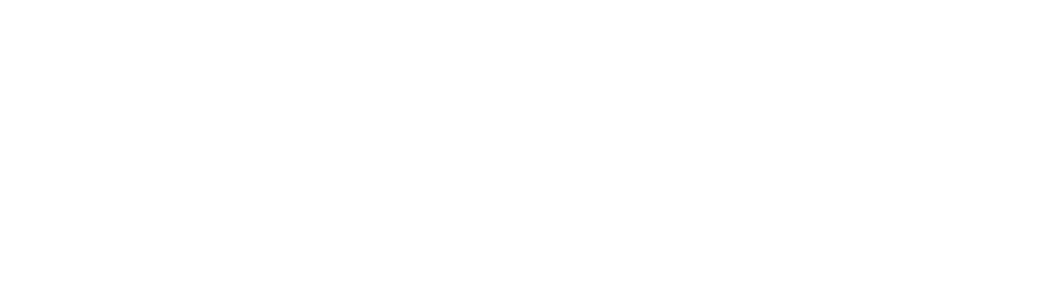
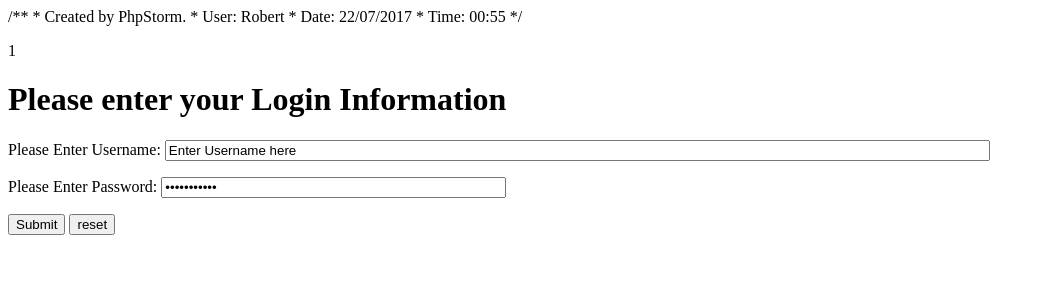
Before and after one commit to ainsey11/Datacrapper, a PHP site: page /login.php?msg=1 in a window 1280 px wide. Before the commit the part shown is empty. Shown: the top 300 px of the page, without its empty margins (0-1045 px from the left). Run offline with PHP 8.4, Linux system fonts and the light colour scheme.

Commit message:
added login php page
Signed-off-by: Ainsey11 <robert@ainsey11.com>

```diff
--- a/login.php
+++ b/login.php
@@ -1,7 +1,28 @@
-<?php
 /**
  * Created by PhpStorm.
  * User: Robert
  * Date: 22/07/2017
  * Time: 00:55
  */
+
+<!DOCTYPE html PUBLIC "-//W3C//DTD XHTML 1.0 Transitional//EN" "http://www.w3.org/TR/xhtml1/DTD/xhtml1-transitional.dtd">
+<html xmlns="http://www.w3.org/1999/xhtml" xml:lang="en" lang="en">
+<head>
+    <title>Login Demo</title>
+</head>
+<body>
+<?php
+$login_form = <<<EOD
+<form name="login" id="login" method="POST" action="check_login.php">
+<p><label for="username">Please Enter Username: </label><input type="text" size="100" name="username" id="username" value="Enter Username here" /></p>
+<p><label for="password">Please Enter Password: </label><input type="password" size="40" name="password" id="password" value="abracadabra" /></p>
+<p><input type="submit" name="submit" id="submit" value="Submit"/> <input type="reset" name="reset" id="reset" value="reset"/></p>
+</form>
+EOD;
+$msg = $_GET['msg'];  //GET the message
+if($msg!='') echo '<p>'.$msg.'</p>'; //If message is set echo it
+echo "<h1>Please enter your Login Information</h1>";
+echo $login_form;
+?>
+</body>
+</html>
```
